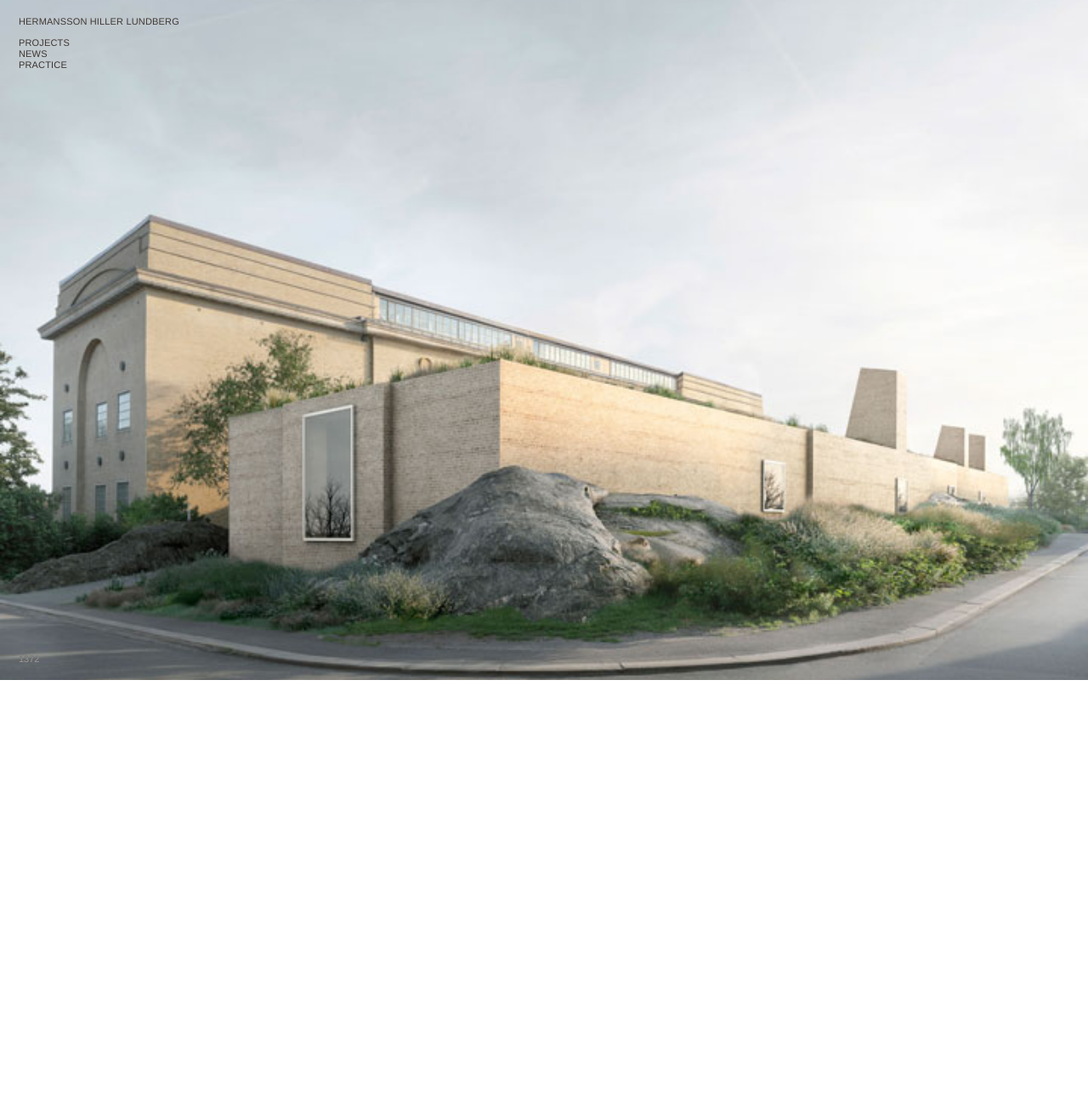
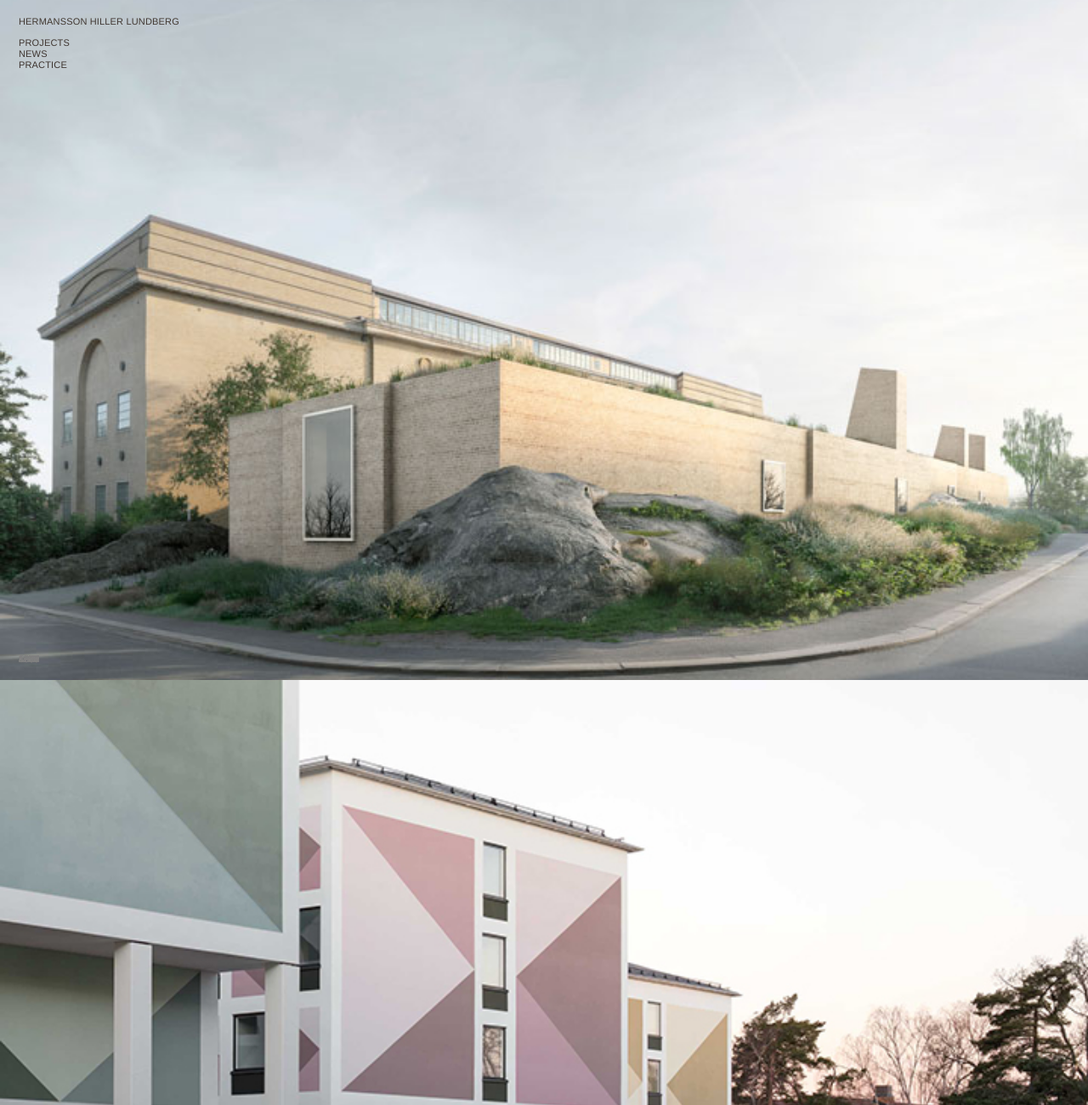
Before and after one commit to LvidSolutions/HHL-replica, a Next.js app: page / in a window 1280 px wide. Shown: the top 1300 px of the page at 85% size. Before the commit the page ends 800 px from the top, so only its background shows below. Built offline with nearby package versions, Linux system fonts and the light colour scheme.

Commit message:
Update homepage scroll

```diff
--- a/app/page.tsx
+++ b/app/page.tsx
@@ -3,16 +3,21 @@ import Link from "next/link";
 import { galleryImages, getProjectMeta, projectNumber, projects } from "../lib/projects";
 
 export default function Home() {
-  const featured = projects[0];
-  const meta = getProjectMeta(featured.slug);
-  const [image] = galleryImages(featured);
-
   return (
     <main className="home-page">
-      <Link className="home-hero" href={`/projects/${featured.slug}`} aria-label={meta.title}>
-        <Image src={image} alt={meta.title} fill sizes="100vw" priority />
-        <span className="home-counter">{projectNumber(featured.slug, 0)}</span>
-      </Link>
+      <section className="home-scroll">
+        {projects.map((project, index) => {
+          const meta = getProjectMeta(project.slug);
+          const image = galleryImages(project)[0];
+
+          return (
+            <Link className="home-hero" href={`/projects/${project.slug}`} key={project.slug}>
+              <Image src={image} alt={meta.title} fill sizes="100vw" priority={index === 0} />
+              <span className="home-counter">{projectNumber(project.slug, index)}</span>
+            </Link>
+          );
+        })}
+      </section>
     </main>
   );
 }
```
